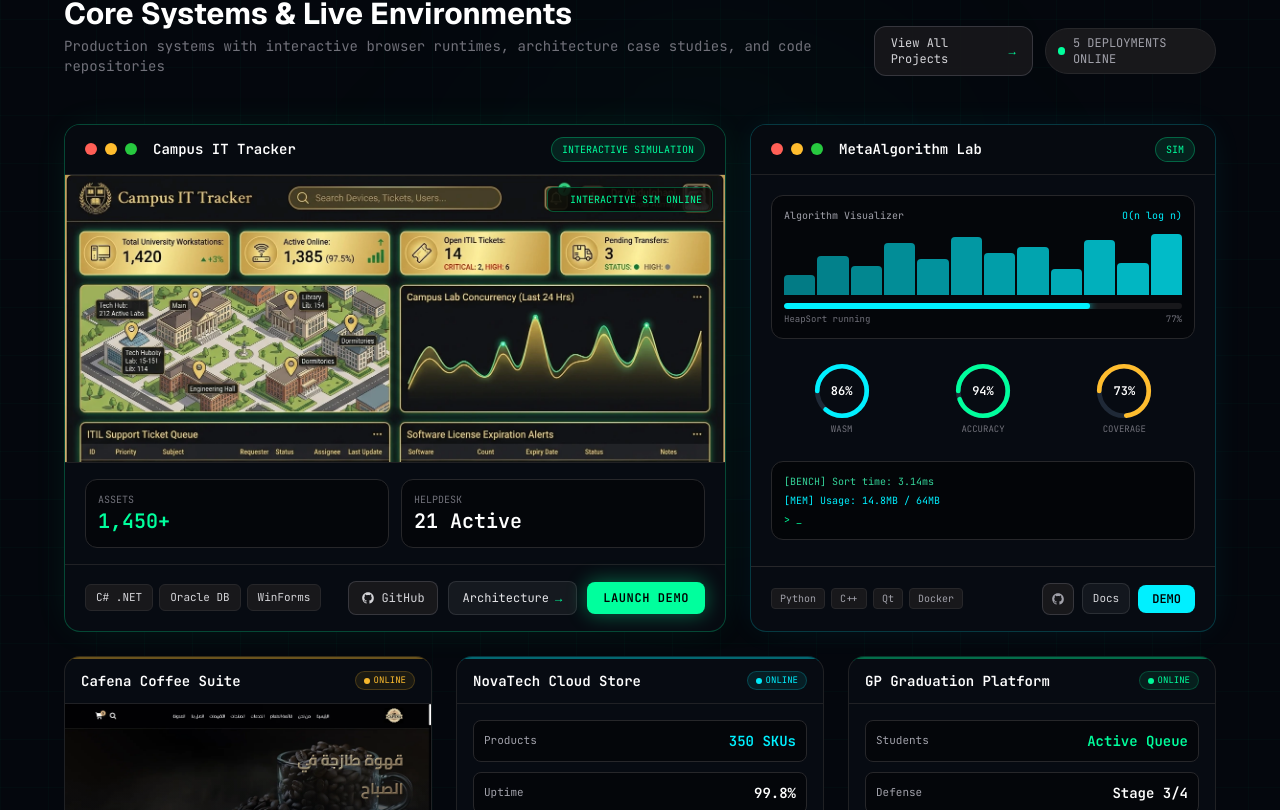
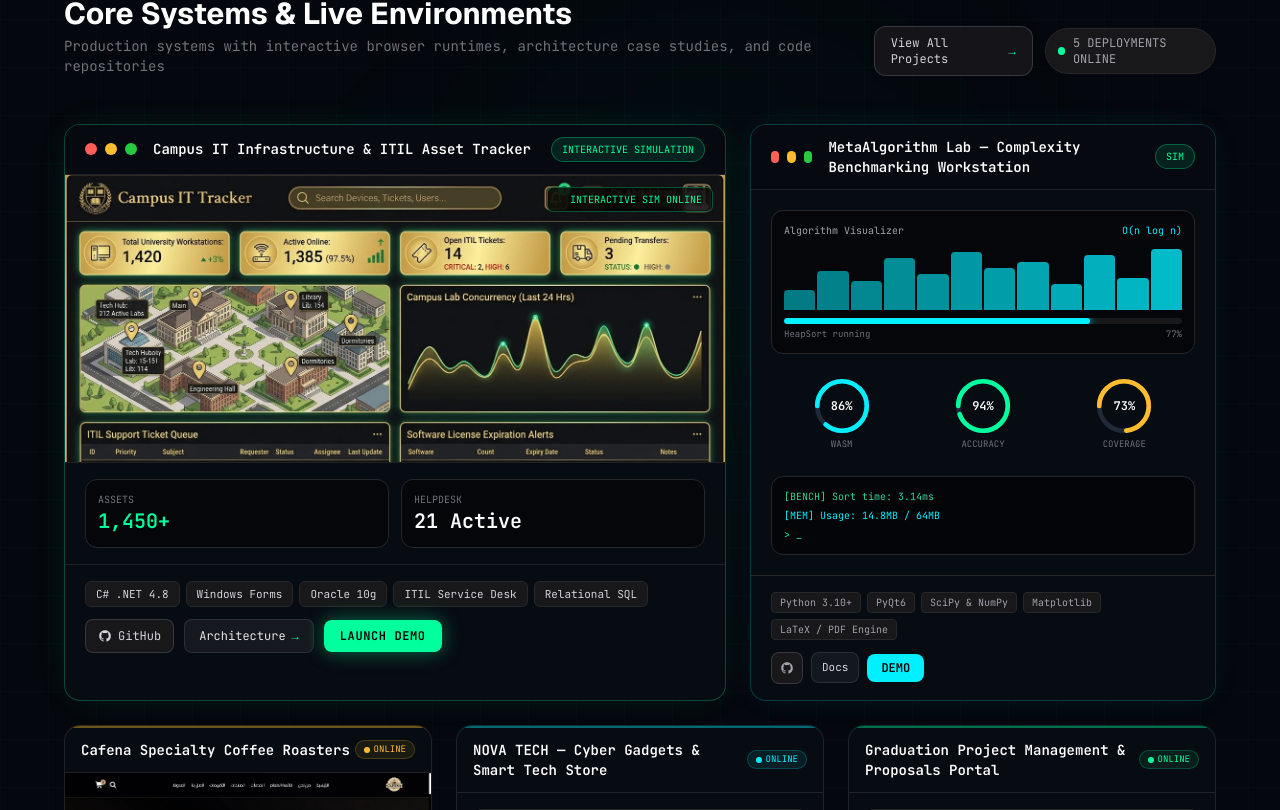
Before and after one commit to Abdulghani780/Abdulghani-AlShibami-Portfolio, a Next.js app: page /en in a window 1280 px wide. Shown: the part 970-1780 px from the top of the page. Built offline with nearby package versions, Linux system fonts and the light colour scheme; a web font is replaced by a local one.

Commit message:
refactor(projects): consolidate project metadata source in CanonicalProjectsBento from projectsData.ts

```diff
--- a/components/canonical/CanonicalProjectsBento.tsx
+++ b/components/canonical/CanonicalProjectsBento.tsx
@@ -4,6 +4,7 @@ import React, { useState, useEffect } from "react";
 import Link from "next/link";
 import Image from "next/image";
 import { Locale } from "@/lib/i18n/dictionaries";
+import { PROJECTS as BASE_PROJECTS } from "@/lib/data/projectsData";
 
 interface CanonicalProjectsBentoProps {
   locale: Locale;
@@ -26,81 +27,92 @@ interface Project {
   githubUrl: string;
 }
 
-const PROJECTS: Project[] = [
+const BENTO_METRICS: Record<
+  string,
   {
-    slug: "campus-it-tracker",
-    name: "Campus IT Tracker",
-    nameAr: "نظام تتبع البنية التحتية",
-    stack: ["C# .NET", "Oracle DB", "WinForms"],
+    badge: string;
+    img?: string;
+    metric1Label: string;
+    metric1Value: string;
+    metric2Label: string;
+    metric2Value: string;
+    accentColor: string;
+    featured?: boolean;
+  }
+> = {
+  "campus-it-tracker": {
     badge: "INTERACTIVE SIMULATION",
     img: "/images/projects/campus-it-tracker/01-dashboard.webp",
     metric1Label: "Assets",
     metric1Value: "1,450+",
     metric2Label: "Helpdesk",
     metric2Value: "21 Active",
-    demoType: "INTERACTIVE SIMULATION",
     accentColor: "#00FF9D",
     featured: true,
-    githubUrl: "https://github.com/Abdulghani780/Campuse-IT-Tracker",
   },
-  {
-    slug: "metaalgorithm-lab",
-    name: "MetaAlgorithm Lab",
-    nameAr: "مختبر الميتا-خوارزمي",
-    stack: ["Python", "C++", "Qt", "Docker"],
+  "metaalgorithm-lab": {
     badge: "INTERACTIVE SIMULATION",
     metric1Label: "Algorithms",
     metric1Value: "12 + Types",
     metric2Label: "WASM Core",
     metric2Value: "86% Bench",
-    demoType: "INTERACTIVE SIMULATION",
     accentColor: "#00F0FF",
-    githubUrl: "https://github.com/Abdulghani780/MetaAlgorithmLab",
   },
-  {
-    slug: "cafena",
-    name: "Cafena Coffee Suite",
-    nameAr: "منظومة كافينا للكافيه",
-    stack: ["HTML/CSS", "JavaScript"],
+  cafena: {
     badge: "INTERACTIVE SIMULATION",
     img: "/images/projects/cafena/01-storefront-hero.webp",
     metric1Label: "Sales",
     metric1Value: "$12,650",
     metric2Label: "Orders",
     metric2Value: "412 / day",
-    demoType: "INTERACTIVE SIMULATION",
     accentColor: "#FFBD2E",
-    githubUrl: "https://github.com/Abdulghani780/Cafena",
   },
-  {
-    slug: "novatech",
-    name: "NovaTech Cloud Store",
-    nameAr: "متجر نوفاتك السحابي",
-    stack: ["HTML/CSS", "JavaScript"],
+  novatech: {
     badge: "INTERACTIVE SIMULATION",
     metric1Label: "Products",
     metric1Value: "350 SKUs",
     metric2Label: "Uptime",
     metric2Value: "99.8%",
-    demoType: "INTERACTIVE SIMULATION",
     accentColor: "#00F0FF",
-    githubUrl: "https://github.com/Abdulghani780/NovaTech",
   },
-  {
-    slug: "gp",
-    name: "GP Graduation Platform",
-    nameAr: "منصة مشاريع التخرج",
-    stack: ["PHP", "MySQL", "Bootstrap"],
+  gp: {
     badge: "INTERACTIVE SIMULATION",
     metric1Label: "Students",
     metric1Value: "Active Queue",
     metric2Label: "Defense",
     metric2Value: "Stage 3/4",
+    accentColor: "#00FF9D",
+  },
+};
+
+const BENTO_SLUGS = [
+  "campus-it-tracker",
+  "metaalgorithm-lab",
+  "cafena",
+  "novatech",
+  "gp",
+];
+
+const PROJECTS: Project[] = BENTO_SLUGS.map((slug) => {
+  const bp = BASE_PROJECTS.find((p) => p.slug === slug);
+  const meta = BENTO_METRICS[slug];
+  return {
+    slug,
+    name: bp ? bp.title.en : slug,
+    nameAr: bp ? bp.title.ar : slug,
+    stack: bp ? bp.technologies.map((t) => t.name) : [],
+    badge: meta?.badge || "INTERACTIVE SIMULATION",
+    img: meta?.img,
+    metric1Label: meta?.metric1Label || "Metric",
+    metric1Value: meta?.metric1Value || "100%",
+    metric2Label: meta?.metric2Label || "Status",
+    metric2Value: meta?.metric2Value || "Active",
     demoType: "INTERACTIVE SIMULATION",
-    accentColor: "#00FF9D",
-    githubUrl: "https://github.com/Abdulghani780/Graduation-Project-Management-Portal",
-  },
-];
+    accentColor: meta?.accentColor || "#00FF9D",
+    featured: meta?.featured,
+    githubUrl: bp?.githubUrl || "https://github.com/Abdulghani780",
+  };
+});
 
 const BADGE_COLORS: Record<string, string> = {
   "INTERACTIVE SIMULATION": "bg-[#00FF9D]/10 text-[#00FF9D] border-[#00FF9D]/30",
```
